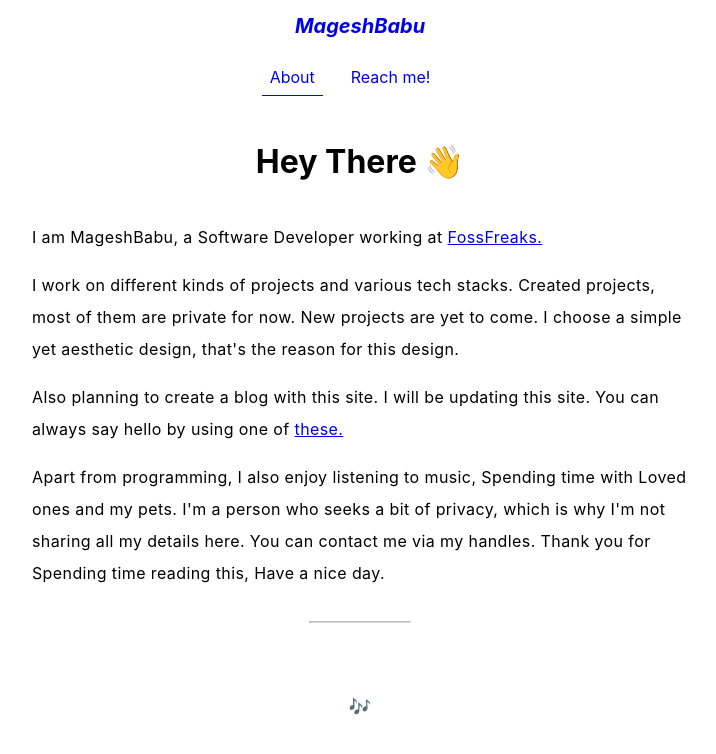
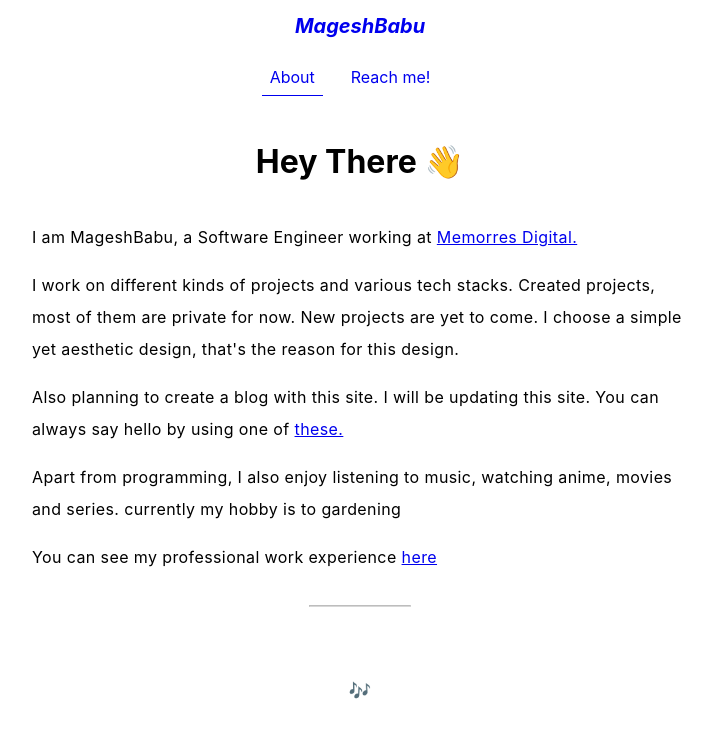
Before and after one commit to mage1k99/mage1k99.github.io, a Nuxt app: page / in a window 1280 px wide. Shown: the top 754 px of the page, without its empty margins (280-996 px from the left). Built offline with nearby package versions, Linux system fonts and the light colour scheme; a web font is replaced by a local one.

Commit message:
updated the about page

```diff
--- a/pages/index.vue
+++ b/pages/index.vue
@@ -12,8 +12,8 @@ useHead({
       <div class="prose">
         <h1 class="text-center">Hey There 👋</h1>
         <p>
-          I am MageshBabu, a Software Developer working at
-          <a href="https://fossfreaks.com">FossFreaks.</a>
+          I am MageshBabu, a Software Engineer working at
+          <a href="https://memorres.com">Memorres Digital.</a>
         </p>
         <p>
           I work on different kinds of projects and various tech stacks. Created
@@ -27,11 +27,12 @@ useHead({
           <nuxt-link to="contact">these.</nuxt-link>
         </p>
         <p>
-          Apart from programming, I also enjoy listening to music, Spending time
-          with Loved ones and my pets. I'm a person who seeks a bit of privacy,
-          which is why I'm not sharing all my details here. You can contact me
-          via my handles. Thank you for Spending time reading this, Have a nice
-          day.
+          Apart from programming, I also enjoy listening to music, watching
+          anime, movies and series. currently my hobby is to gardening
+        </p>
+        <p>
+          You can see my professional work experience
+          <nuxt-link to="work-experience">here</nuxt-link>
         </p>
         <hr />
       </div>
```
